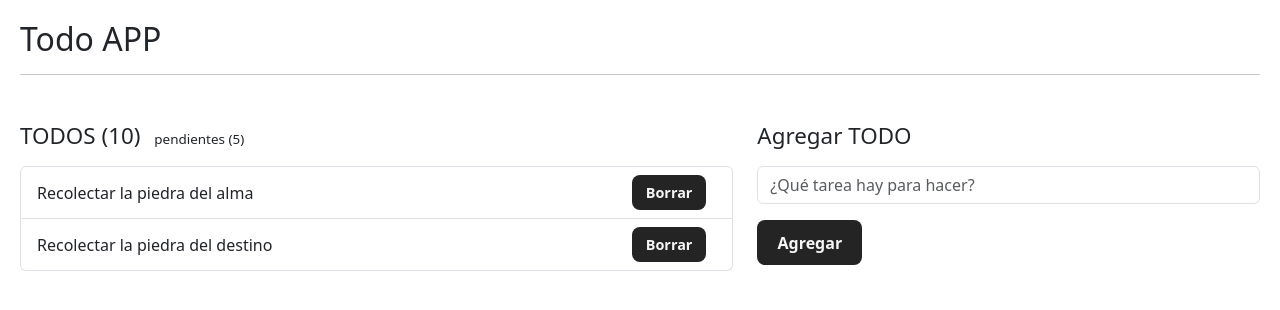
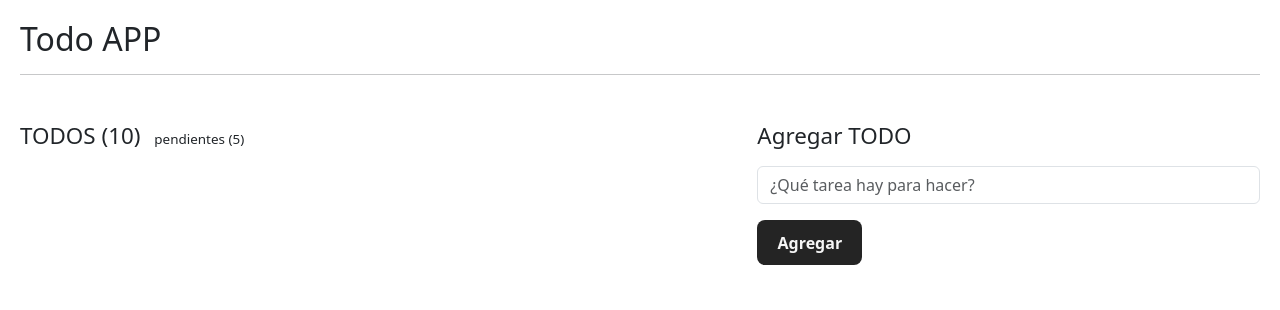
Before and after one commit to aristizabaru/react-de-cero-a-experto-HOOKS, a React (Vite) app: page / in a window 1280 px wide. Shown: the top 310 px of the page. Built offline with nearby package versions, Linux system fonts and the light colour scheme.

Commit message:
feat (TodoApp.jsx): add data persistence with localStorage API

```diff
--- a/src/08-useReducer/TodoApp.jsx
+++ b/src/08-useReducer/TodoApp.jsx
@@ -1,24 +1,18 @@
-import { useReducer } from "react";
+import { useEffect, useReducer } from "react";
 import { todoReducer } from "./todoReducer";
 import { TodoList } from "./TodoList";
 import { TodoAdd } from "./TodoAdd";
 
-const initialState = [
-    {
-        id: new Date().getTime(),
-        todo: 'Recolectar la piedra del alma',
-        done: false,
-    },
-    {
-        id: new Date().getTime() * 3,
-        todo: 'Recolectar la piedra del destino',
-        done: false,
-    }
-];
+const initReducer = () => JSON.parse(localStorage.getItem('todos')) ?? [];
 
 export const TodoApp = () => {
 
-    const [todos, dispatchTodo] = useReducer(todoReducer, initialState);
+    const [todos, dispatchTodo] = useReducer(todoReducer, [], initReducer);
+
+    useEffect(() => {
+        localStorage.setItem('todos', JSON.stringify(todos));
+    }, [todos]);
+
 
     const handleNewTodo = (description) => {
 
```
